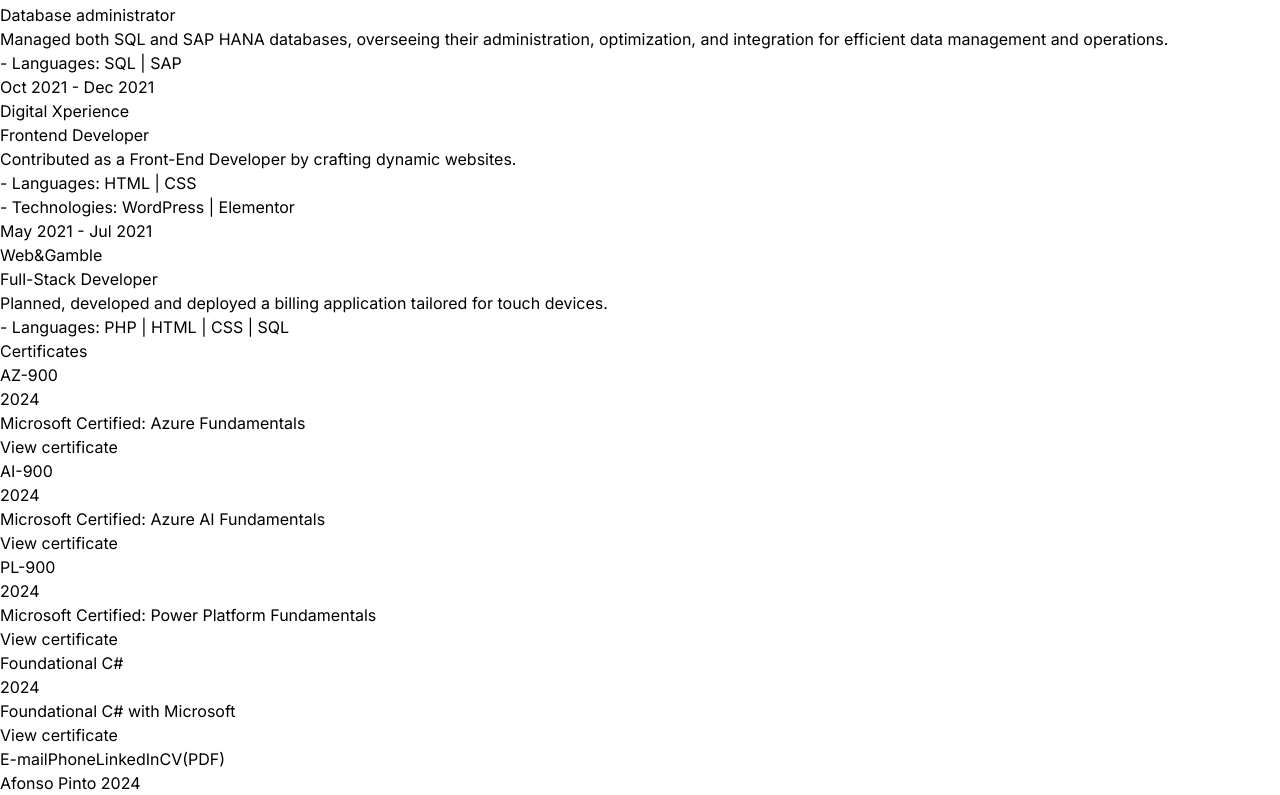
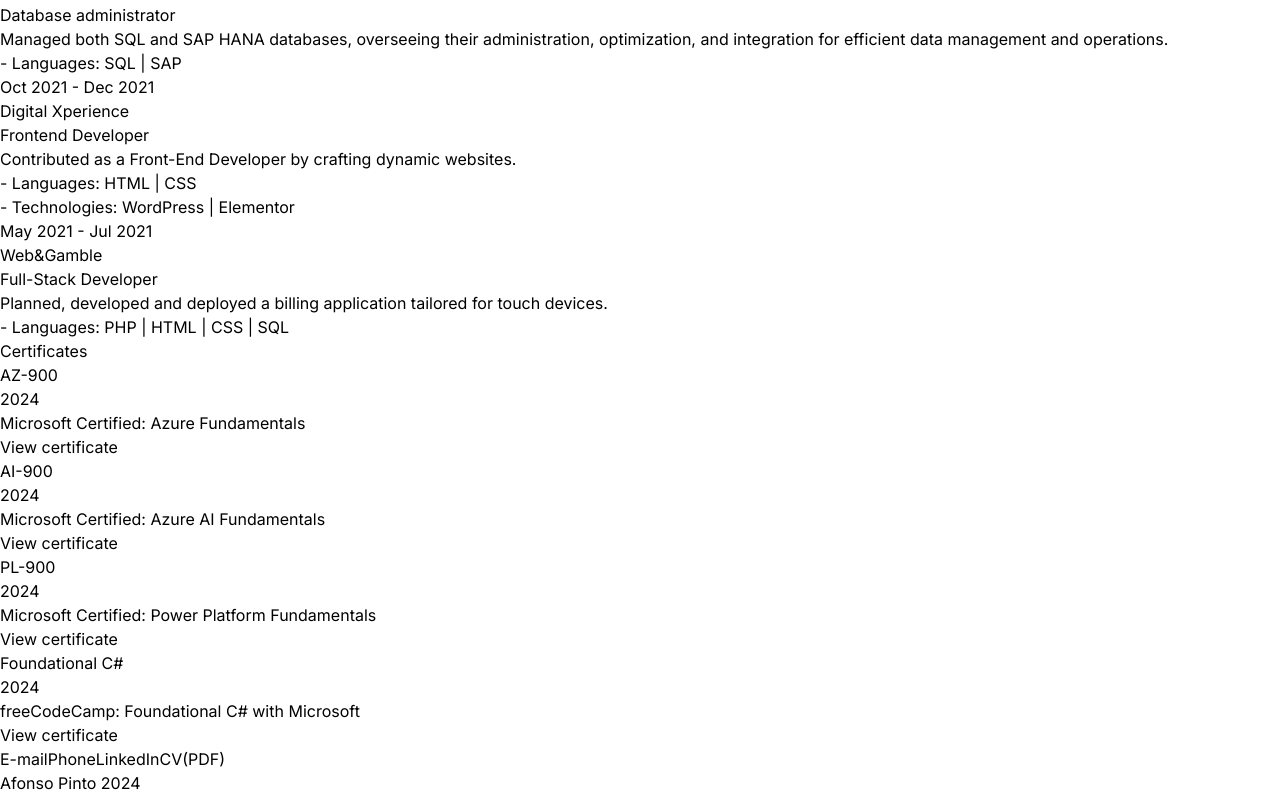
Before and after one commit to AfonsoPint0/nextjs-cv, a Next.js app: page / in a window 1280 px wide. Shown: the part 839-1634 px from the top of the page. Built offline with nearby package versions, Linux system fonts and the light colour scheme.

Commit message:
ACP - CV update

```diff
--- a/app/components/Home/Certificates.js
+++ b/app/components/Home/Certificates.js
@@ -41,7 +41,7 @@
                         <div className="text-zinc-600 dark:text-zinc-400">2024</div>
                     </div>
                     <div className="pl-1">
-                        <div className="">Foundational C# with Microsoft</div>
+                        <div className="">freeCodeCamp: Foundational C# with Microsoft</div>
                         <a className="underline hover:animate-pulse" target="none" href="https://freecodecamp.org/certification/fcc264ee571-1ddd-497d-ac0b-454a3a8165d5/foundational-c-sharp-with-microsoft">View certificate</a>
                     </div>
                 </div>
```
